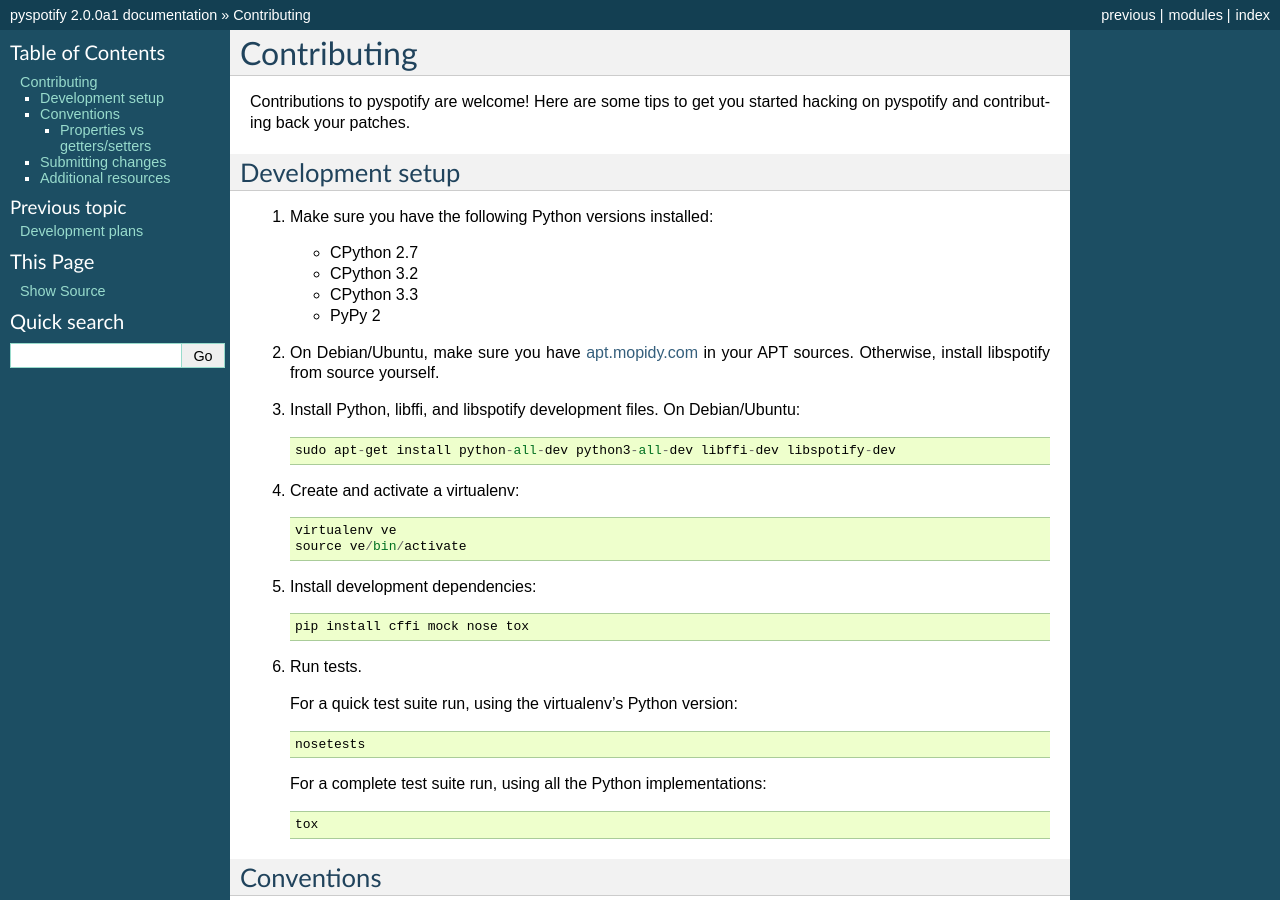
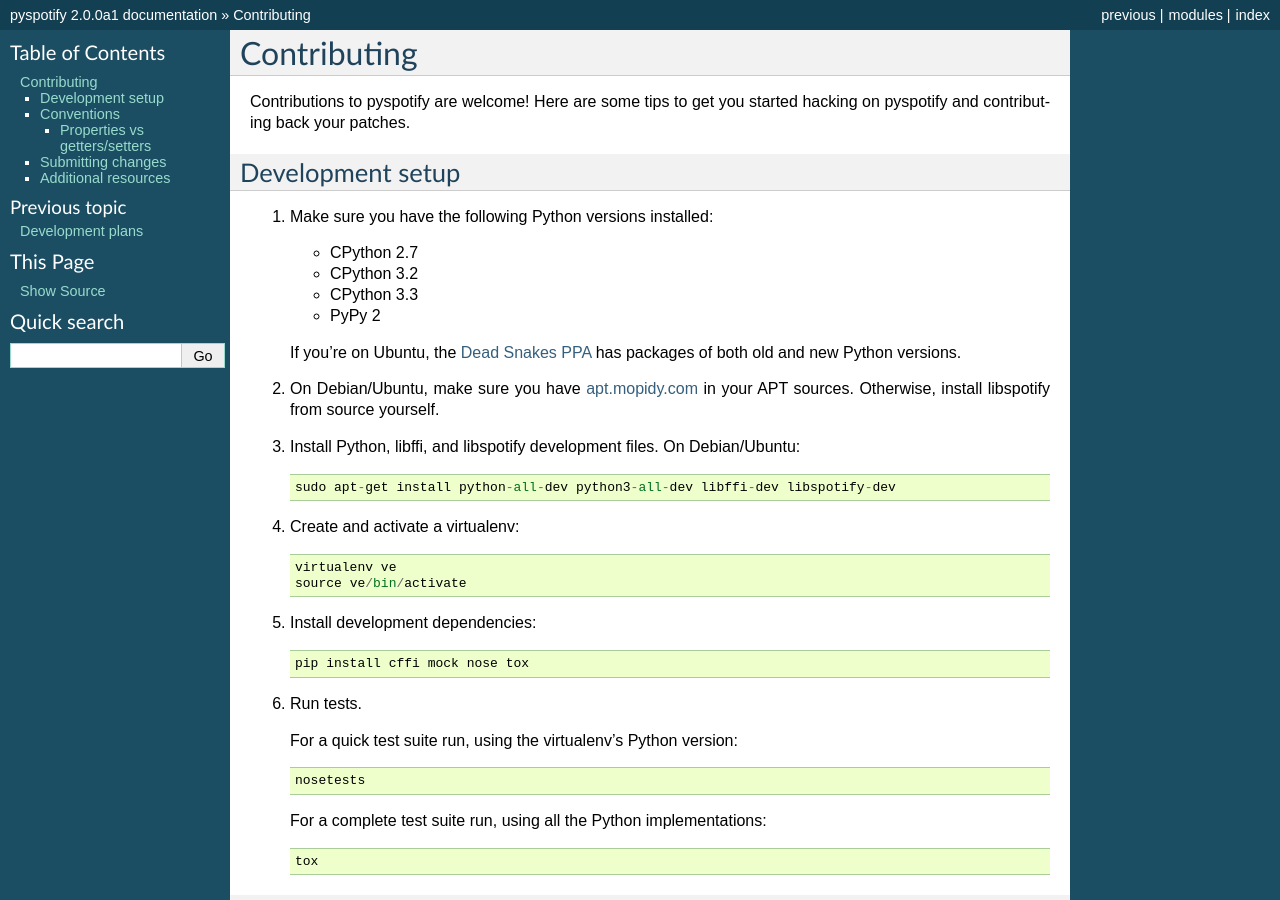
Before and after one commit to jodal/pyspotify, a Sphinx documentation site: the page built from docs/contributing.rst, in a window 1280 px wide and 900 px high. Built offline with Sphinx 7.4.7, drawn with Linux system fonts in a browser that asks for light colours; pages that are not in the unit, such as notebooks, are missing from menus.

Commit message:
docs: Add link to Dead Snakes PPA

```diff
--- a/docs/contributing.rst
+++ b/docs/contributing.rst
@@ -15,6 +15,10 @@
    - CPython 3.2
    - CPython 3.3
    - PyPy 2
+
+   If you're on Ubuntu, the `Dead Snakes PPA
+   <https://launchpad.net/~fkrull/+archive/deadsnakes>`_ has packages of both
+   old and new Python versions.
 
 2. On Debian/Ubuntu, make sure you have `apt.mopidy.com
    <https://apt.mopidy.com/>`_ in your APT sources. Otherwise, install
```
